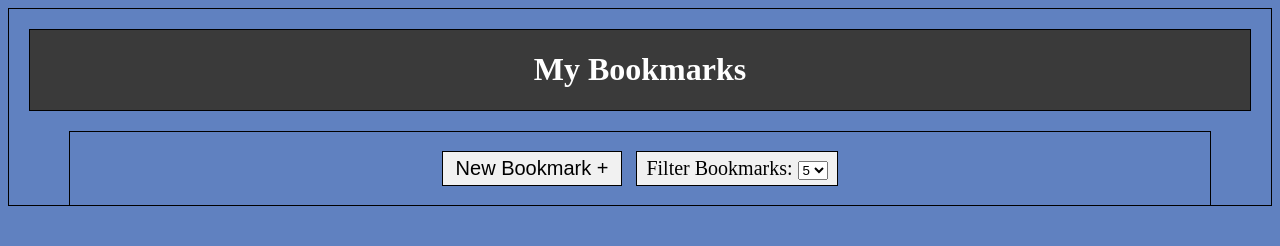
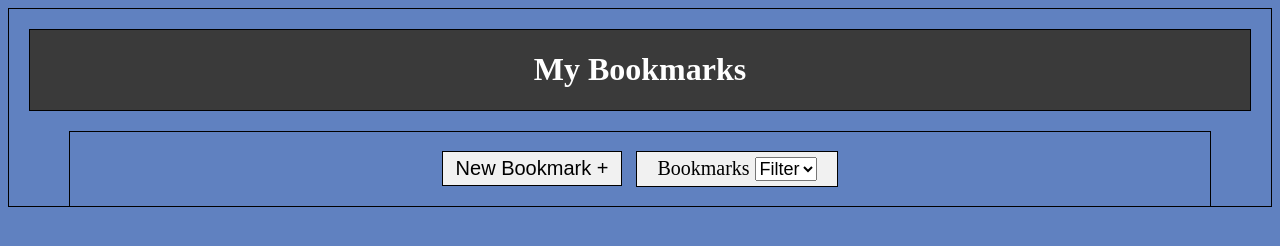
Before and after one commit to thinkful-ei-heron/Evan-Bookmark_App, a website built with webpack: page src/index.html in a window 1280 px wide. Built offline with nearby package versions, Linux system fonts and the light colour scheme; no server answers.

Commit message:
fixed filter and added filter css

```diff
--- a/src/bookmark-list.js
+++ b/src/bookmark-list.js
@@ -94,8 +94,9 @@ const generateBookmarkList = function (bookmarks) {
         <div class="options">
             <button class="addNewForm" name="newBookmark" type="button">New Bookmark +</button>
             <div class="filter">
-            <label for="ratingMenu">Filter Bookmarks:</label>
-            <select id="ratingMenu" name="ratingMenu">
+            <label for="ratingMenu">Bookmarks</label>
+            <select id="ratingMenu" class="ratingMenu2" name="ratingMenu">
+                <option value="0">Filter</option>
                 <option value="5">5</option>
                 <option value="4">4</option>
                 <option value="3">3</option>
--- a/src/index.css
+++ b/src/index.css
@@ -248,4 +248,8 @@ main {
         margin-bottom: 15px;
     }
 
+    .ratingMenu2 {
+        font-size: 18px;
+    }
+
   }
```
